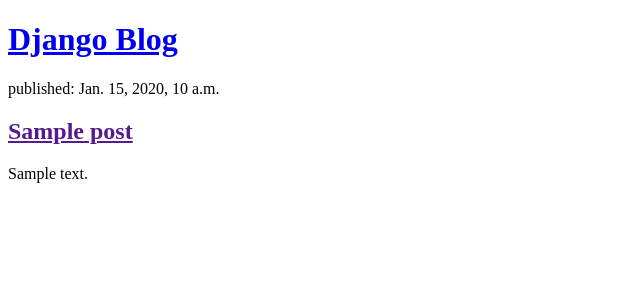
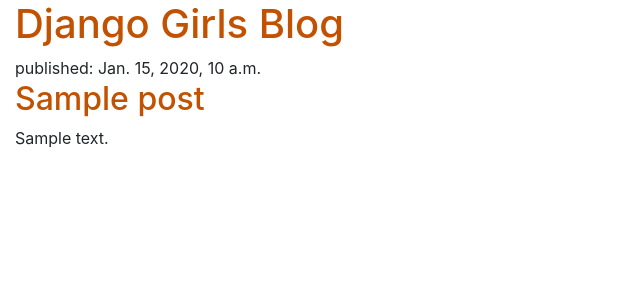
Before and after one commit to ristoxxx/django, a Django app: page / in a window 1280 px wide. Shown: the top 300 px of the page, without its empty margins (0-640 px from the left). Run offline with Django 3.2, Linux system fonts and the light colour scheme; tables that the repository leaves empty hold one stand-in row (values such as "Sample post").

Commit message:
Some css added

```diff
--- /dev/null
+++ b/blog/static/css/blog.css
@@ -0,0 +1,6 @@
+h1 a, h2 a {
+    color: #C25100;
+}
+body {
+    padding-left: 15px;
+}
--- a/blog/templates/blog/post_list.html
+++ b/blog/templates/blog/post_list.html
@@ -1,14 +1,16 @@
+{% load static %}
 <!DOCTYPE html>
 <html>
     <head>
         <title>Django blog</title>
+        <link rel="stylesheet" href="https://cdn.jsdelivr.net/npm/bootstrap@4.5.3/dist/css/bootstrap.min.css" integrity="sha384-TX8t27EcRE3e/ihU7zmQxVncDAy5uIKz4rEkgIXeMed4M0jlfIDPvg6uqKI2xXr2" crossorigin="anonymous">
+        <link rel="stylesheet" href="{% static 'css/blog.css' %}">
     </head>
     <body>
         <header>
-            <h1><a href="/">Django Blog</a></h1>
+            <h1><a href="/">Django Girls Blog</a></h1>
         </header>
 
-        <div>
         {% for post in posts %}
             <article>
                 <time>published: {{ post.published_date }}</time>
@@ -16,8 +18,5 @@
                 <p>{{ post.text|linebreaksbr }}</p>
             </article>
         {% endfor %}
-        </div>
-
-
     </body>
 </html>
--- a/mysite/settings.py
+++ b/mysite/settings.py
@@ -9,7 +9,7 @@ https://docs.djangoproject.com/en/3.2/topics/settings/
 For the full list of settings and their values, see
 https://docs.djangoproject.com/en/3.2/ref/settings/
 """
-
+import os
 from pathlib import Path
 
 # Build paths inside the project like this: BASE_DIR / 'subdir'.
@@ -119,7 +119,9 @@ USE_TZ = True
 # https://docs.djangoproject.com/en/3.2/howto/static-files/
 
 STATIC_URL = '/static/'
-STATIC_ROOT = BASE_DIR / 'static'
+#STATIC_ROOT = BASE_DIR / 'static'
+STATIC_DIR = os.path.join(BASE_DIR, 'static')
+
 # Default primary key field type
 # https://docs.djangoproject.com/en/3.2/ref/settings/#default-auto-field
 
```
Also changed, not shown: README.md. Lines whose indentation alone changed are shown as unchanged.
